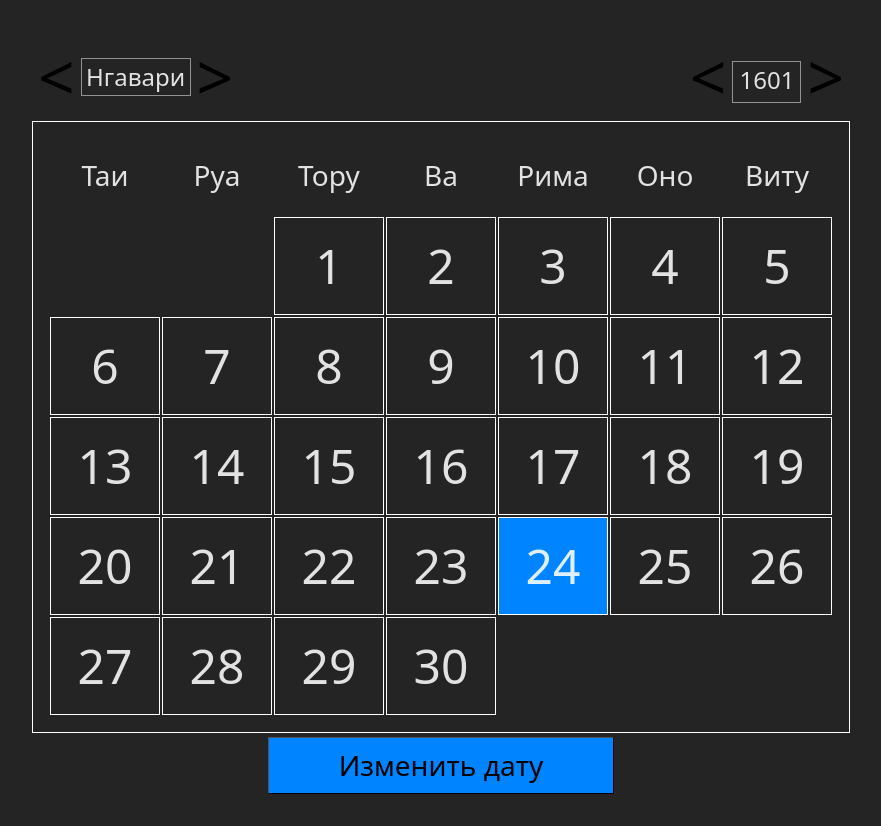
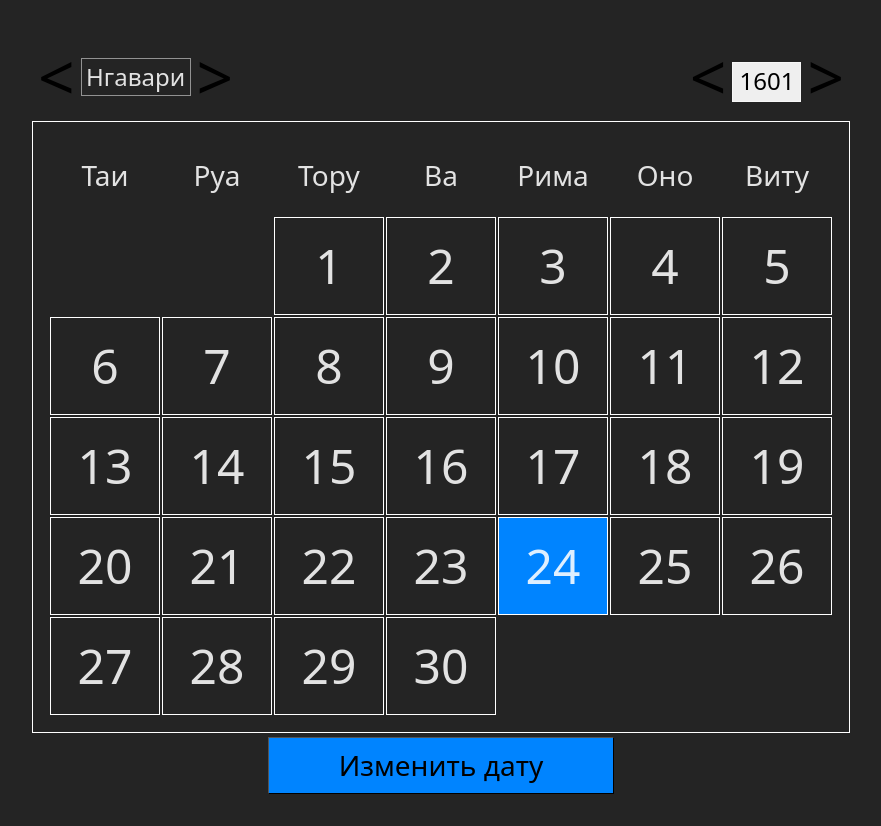
Before and after one commit to dillank82/serband-calendar, a React (Vite) app: page / in a window 1280 px wide. Shown: the whole page, without its empty margins (199-1080 px from the left). Built offline with nearby package versions, Linux system fonts and the light colour scheme.

Commit message:
fix(YearInput): replace div with button in YearInput for keyboard navigation

```diff
--- a/src/Components/YearInput/YearInput.tsx
+++ b/src/Components/YearInput/YearInput.tsx
@@ -92,13 +92,13 @@ export const YearInput = () => {
                     />
                 </form>
             ) : (
-                <div
+                <button
                     className='label switcher-current-year'
-                    tabIndex={0} onClick={handleEdit}
+                    onClick={handleEdit}
                     ref={refs.setReference}
                 >
                     {currentDate.getFullYear()}
-                </div>
+                </button>
             )}
         </>
     )
```
